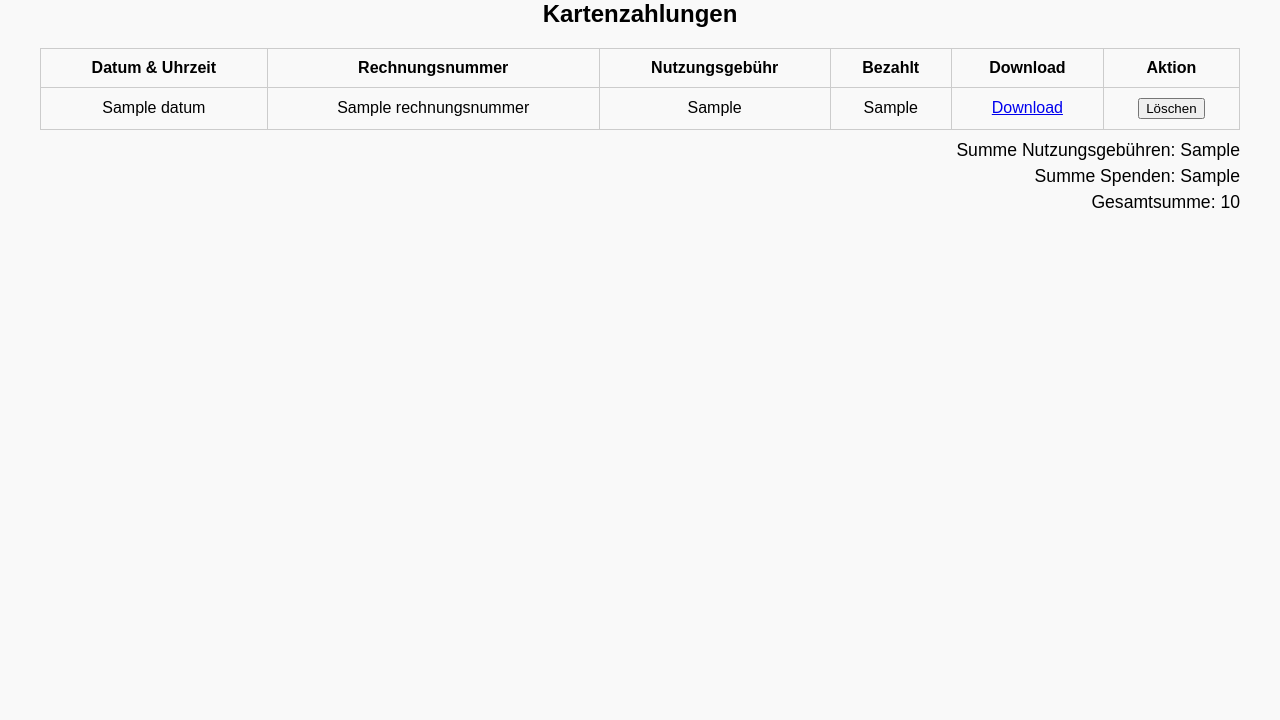
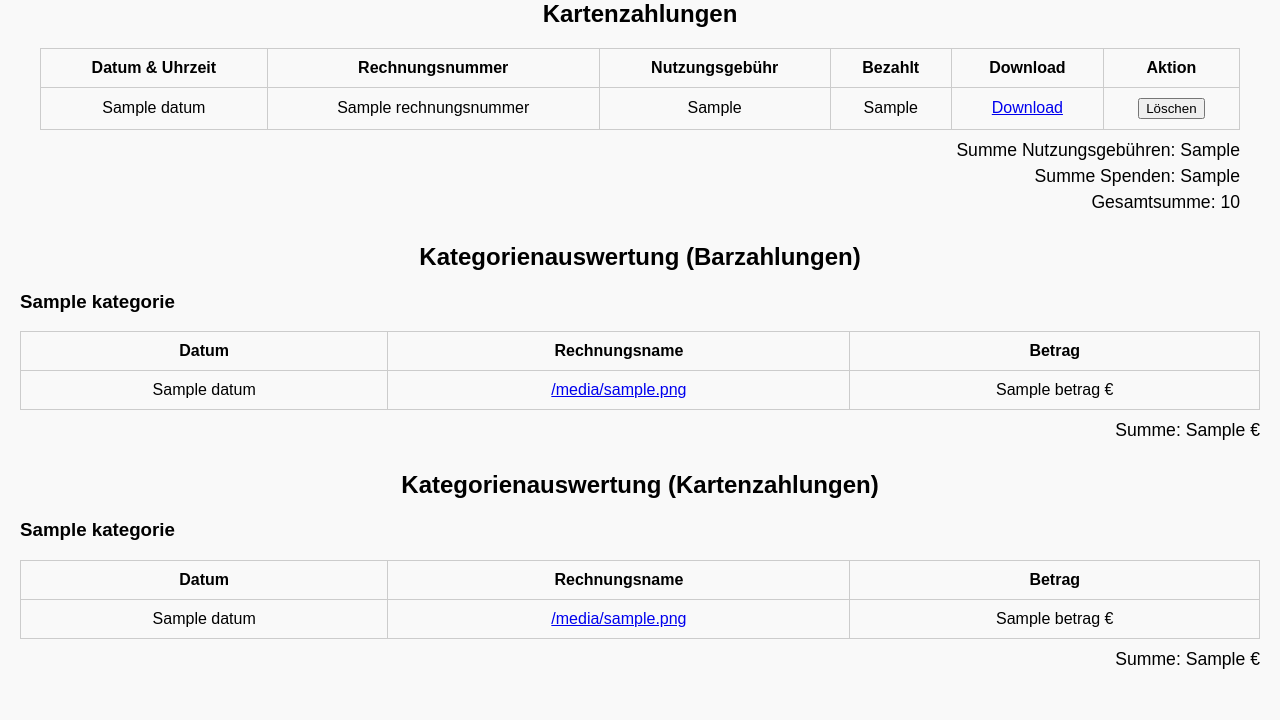
Before and after one commit to FabLabLuebeckEV/BezahlTerminal, a Flask app: template templates/admin.html in a window 1280 px wide. Shown: the part 400-1120 px from the top of the page. Before the commit the page ends 608 px from the top, so only its background shows below. Run offline with Flask 3, Linux system fonts and the light colour scheme; the template is opened without the code that fills it: most values are stand-ins (such as "Sample title", 1, 10 or a date in 2020); parts of the project's set-up code (start-up, migrations or seed data) failed here and were passed over.

Commit message:
Auswertung nach Kategorie

```diff
--- a/main.py
+++ b/main.py
@@ -402,6 +402,50 @@ def admin():
     bar_usage, bar_spenden, bar_total = calc_sums(bar_entries)
     card_usage, card_spenden, card_total = calc_sums(card_entries)
 
+    # === KATEGORIEN-Mapping vorbereiten ===
+    kategorien_map = {}
+    for eintrag in price_data:
+        kategorie = eintrag.get("kategorie", "").strip() or "Sonstiges"
+        kategorien_map[eintrag["name"]] = kategorie
+
+    def kategorien_auswertung(eintraege):
+        k_data = {}
+        for entry in eintraege:
+            datum = entry["datum"]
+            filename = entry["pdf_filename"]
+            positionen_text = entry.get("positionen", "")
+            if positionen_text == "Keine Positionen":
+                continue
+            for pos in positionen_text.split("; "):
+                if "=>" not in pos:
+                    continue
+                try:
+                    name_menge, betrag = pos.split("=>")
+                    betrag = float(betrag.strip().replace("€", "").replace(",", "."))
+                    gerätename = name_menge.split("x")[0].strip()
+                except Exception:
+                    continue
+
+                kategorie = kategorien_map.get(gerätename, "Sonstiges")
+                k_data.setdefault(kategorie, []).append({
+                    "datum": datum,
+                    "filename": filename,
+                    "betrag": round(betrag, 2)
+                })
+        return k_data
+
+    kategorien_daten_bar = kategorien_auswertung(bar_entries)
+    kategorien_daten_karte = kategorien_auswertung(card_entries)
+
+    kategorien_summen_bar = {
+        k: round(sum(e["betrag"] for e in v), 2)
+        for k, v in kategorien_daten_bar.items()
+    }
+    kategorien_summen_karte = {
+        k: round(sum(e["betrag"] for e in v), 2)
+        for k, v in kategorien_daten_karte.items()
+    }
+
     return render_template(
         "admin.html",
         from_date=from_date.strftime("%Y-%m-%d"),
@@ -413,8 +457,13 @@ def admin():
         bar_total=bar_total,
         card_usage=card_usage,
         card_spenden=card_spenden,
-        card_total=card_total
+        card_total=card_total,
+        kategorien_daten_bar=kategorien_daten_bar,
+        kategorien_summen_bar=kategorien_summen_bar,
+        kategorien_daten_karte=kategorien_daten_karte,
+        kategorien_summen_karte=kategorien_summen_karte
     )
+
 
 
 @app.route("/delete-entry", methods=["POST"])
--- a/templates/admin.html
+++ b/templates/admin.html
@@ -92,6 +92,58 @@
       <p>Gesamtsumme: {{ card_total }}</p>
     </div>
   </div>
+  <h2>Kategorienauswertung (Barzahlungen)</h2>
+{% for kategorie, eintraege in kategorien_daten_bar.items() %}
+  <h3>{{ kategorie }}</h3>
+  <table>
+    <thead>
+      <tr>
+        <th>Datum</th>
+        <th>Rechnungsname</th>
+        <th>Betrag</th>
+      </tr>
+    </thead>
+    <tbody>
+      {% for eintrag in eintraege %}
+      <tr>
+        <td>{{ eintrag.datum }}</td>
+        <td><a href="{{ url_for('download_pdf', filename=eintrag.filename) }}">{{ eintrag.filename }}</a></td>
+        <td>{{ eintrag.betrag }} €</td>
+      </tr>
+      {% endfor %}
+    </tbody>
+  </table>
+  <div class="sums">
+    <p>Summe: {{ kategorien_summen_bar[kategorie] }} €</p>
+  </div>
+{% endfor %}
+
+<h2>Kategorienauswertung (Kartenzahlungen)</h2>
+{% for kategorie, eintraege in kategorien_daten_karte.items() %}
+  <h3>{{ kategorie }}</h3>
+  <table>
+    <thead>
+      <tr>
+        <th>Datum</th>
+        <th>Rechnungsname</th>
+        <th>Betrag</th>
+      </tr>
+    </thead>
+    <tbody>
+      {% for eintrag in eintraege %}
+      <tr>
+        <td>{{ eintrag.datum }}</td>
+        <td><a href="{{ url_for('download_pdf', filename=eintrag.filename) }}">{{ eintrag.filename }}</a></td>
+        <td>{{ eintrag.betrag }} €</td>
+      </tr>
+      {% endfor %}
+    </tbody>
+  </table>
+  <div class="sums">
+    <p>Summe: {{ kategorien_summen_karte[kategorie] }} €</p>
+  </div>
+{% endfor %}
+
   <script src="{{ url_for('static', filename='js/admin.js') }}"></script>
 </body>
 </html>
```
